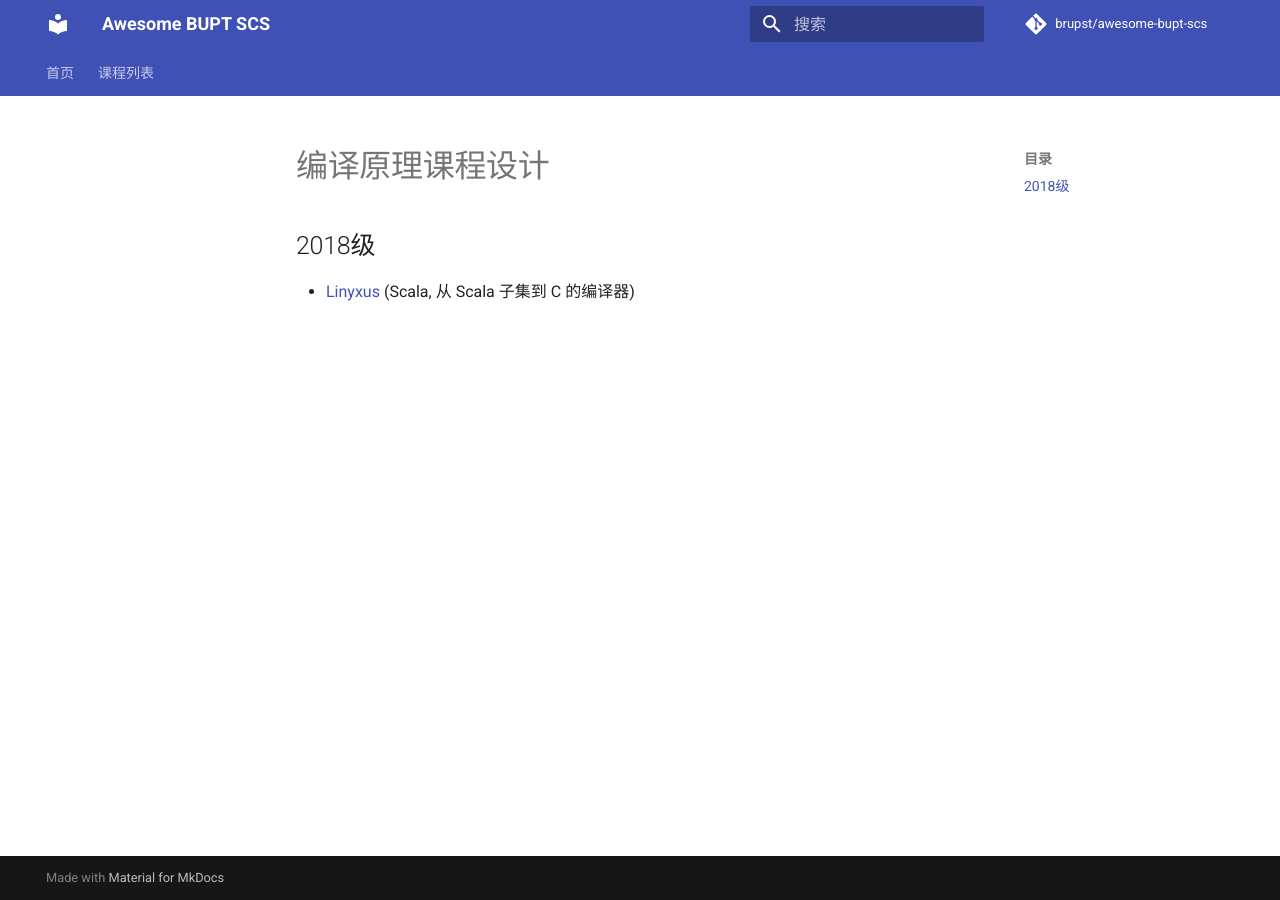
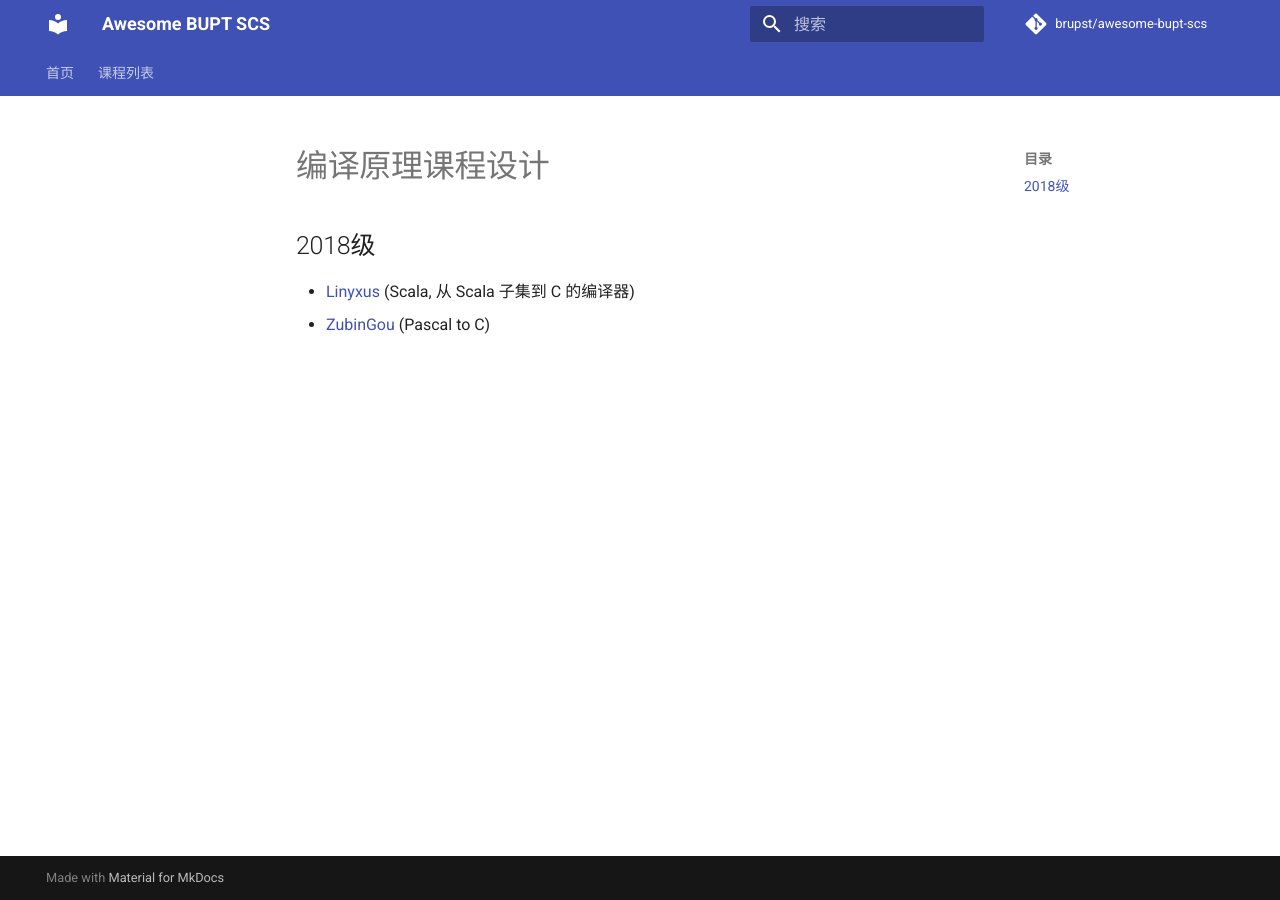
Before and after one commit to brupst/awesome-bupt-scs, an MkDocs documentation site: the page built from projects/Advanced-Labs-in-Compilers.md, in a window 1280 px wide. Built offline with MkDocs 1.6.1 and Material for MkDocs 9.7.7, drawn with Linux system fonts in a browser that asks for light colours; comment, search, counter and statistics services are not loaded.

Commit message:
add to Advanced-Labs-in-Compilers

```diff
--- a/projects/Advanced-Labs-in-Compilers.md
+++ b/projects/Advanced-Labs-in-Compilers.md
@@ -3,3 +3,4 @@
 ## 2018级
 
 - [Linyxus](https://github.com/linyxus/fscala2c) (Scala, 从 Scala 子集到 C 的编译器)
+- [ZubinGou](https://github.com/ZubinGou/pas2c) (Pascal to C)
```
